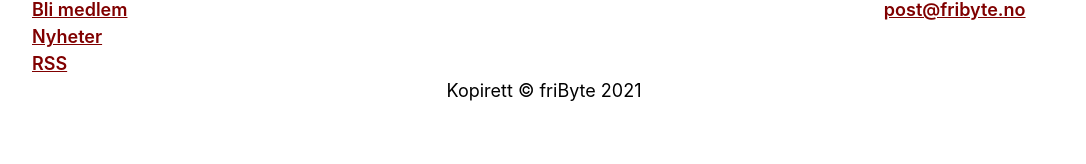
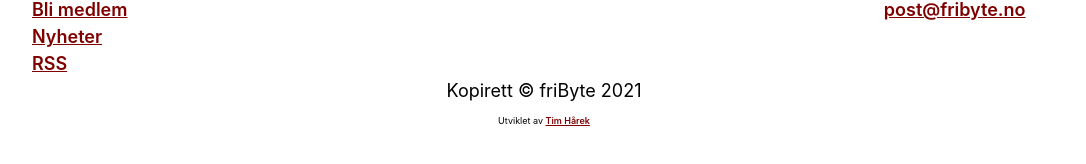
Before and after one commit to fribyte-code/fribyte.no, a Jekyll site: the page built from index.html, in a window 1280 px wide. Shown: the part 1633-1797 px from the top of the page, without its empty margins (96-1182 px from the left). Built offline with Jekyll 4.4.1, drawn with Linux system fonts in a browser that asks for light colours; before the commit the page ends 1773 px from its top, so only the background shows below that.

Commit message:
Updated copyright
Added developed-by, which is me hehe

Signed-off-by: Tim Hårek Andreassen <tim@harek.dev>

```diff
--- a/_includes/footer.html
+++ b/_includes/footer.html
@@ -22,5 +22,13 @@
             </li>
         </ul>
     </div>
-    <div class="footer--copyright">Kopirett &copy; friByte {{ "now" | date: "%Y" }}</div>
+    <div class="footer--copyright-developed-by">
+        <span class="footer--copyright">
+            Kopirett &copy; friByte {{ "now" | date: "%Y" }}
+        </span>
+        <span class="footer--developed-by">
+            Utviklet av
+            <a href="https://timharek.no" target="_blank" class="footer--link">Tim Hårek</a>
+        </span>
+    </div>
 </footer>
--- a/assets/_sass/components/_footer.scss
+++ b/assets/_sass/components/_footer.scss
@@ -7,9 +7,17 @@ footer {
     border-top: 2px solid var(--primary-color);
     margin-top: 2em;
 
-    .footer--copyright {
+    .footer--copyright-developed-by {
         flex: 1 0 100%;
         text-align: center;
+    }
+
+    .footer--copyright {
+        display: block;
+    }
+
+    .footer--developed-by {
+        font-size: .5em;
     }
 
     .footer--list {
```
